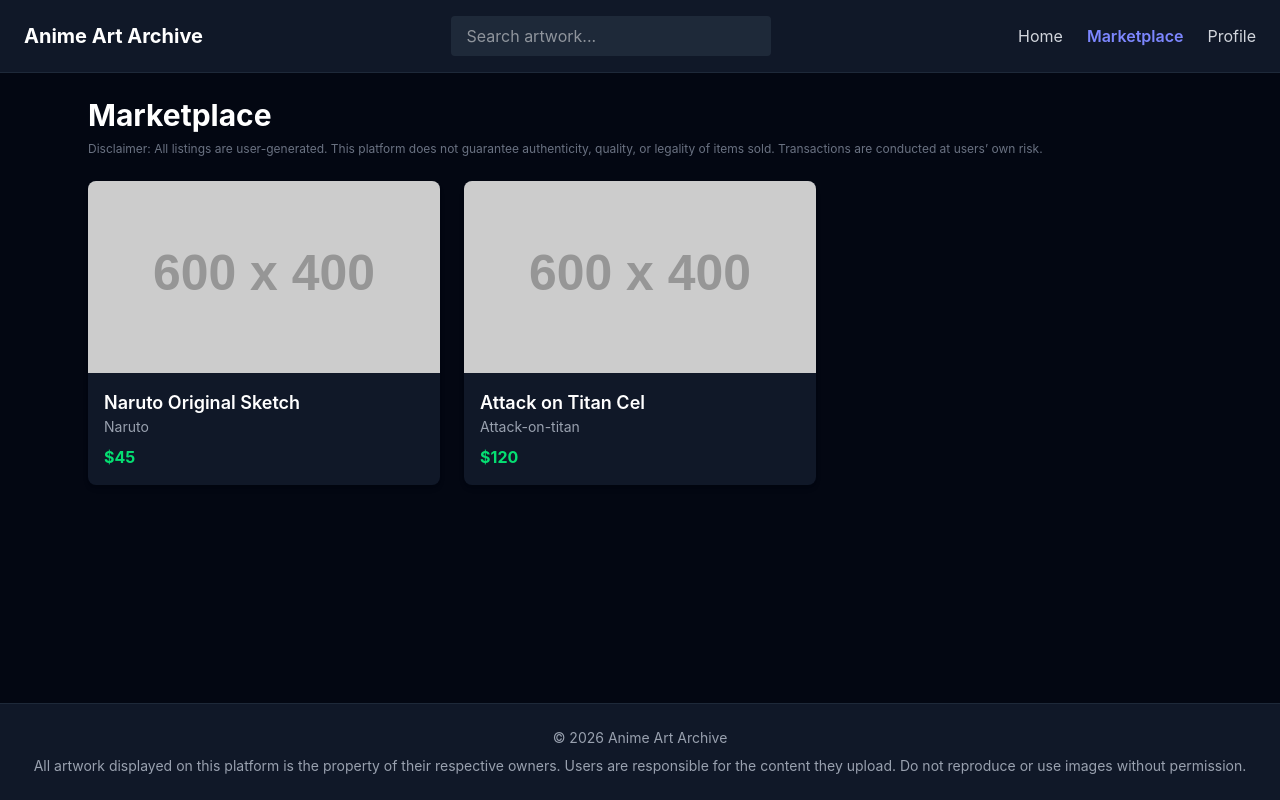
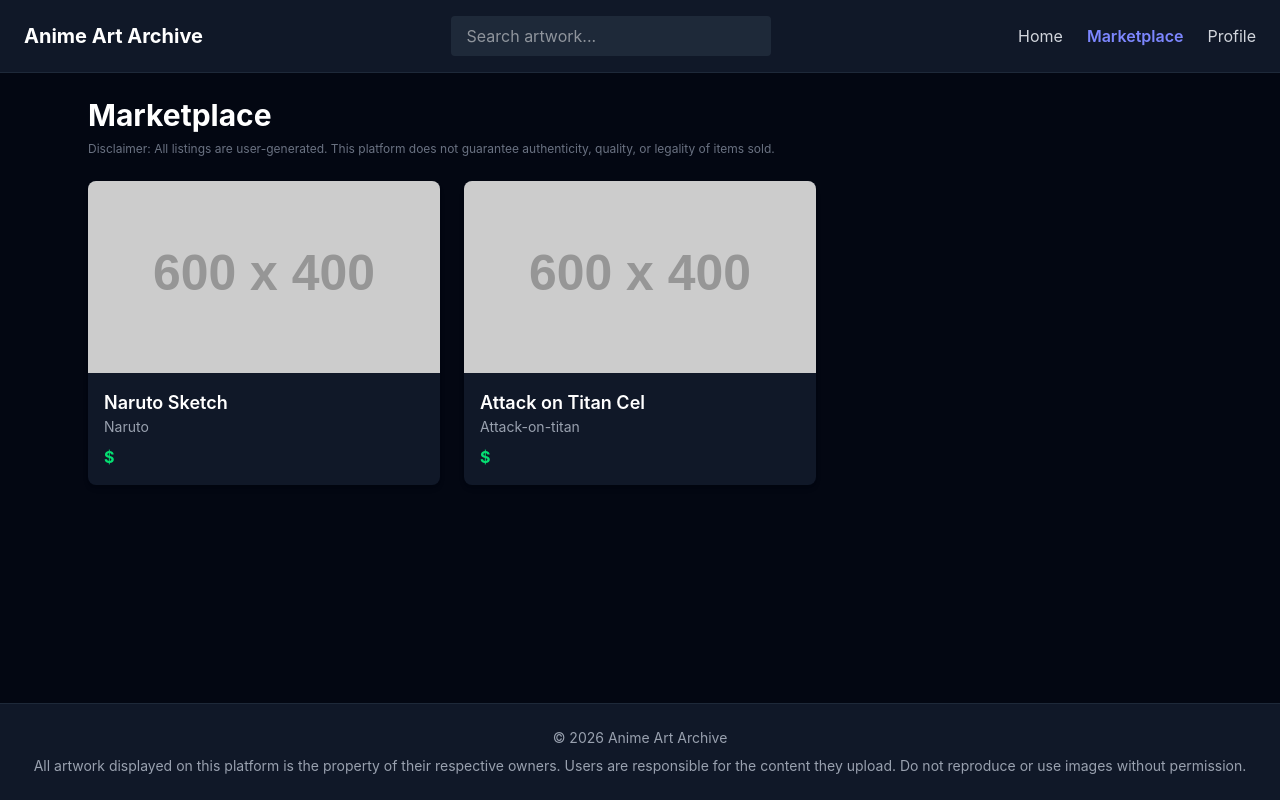
Before and after one commit to Berzey81/Anime-Art-Archive, a Vue app: page /marketplace in a window 1280 px wide. Built offline with nearby package versions, Linux system fonts and the light colour scheme.

Commit message:
fix: resolve marketplace crash and migrate listings to itemId-based structure

```diff
--- a/src/data/marketplaceData.js
+++ b/src/data/marketplaceData.js
@@ -1,9 +1,7 @@
 export const marketplaceItems = [
   {
     id: 101,
-    title: "Naruto Original Sketch",
-    anime: "naruto",
-    image: "https://via.placeholder.com/600x400",
+    itemId: 1,
     price: 45,
     currency: "USD",
     seller: "amber",
@@ -11,9 +9,7 @@
   },
   {
     id: 102,
-    title: "Attack on Titan Cel",
-    anime: "attack-on-titan",
-    image: "https://via.placeholder.com/600x400",
+    itemId: 2,
     price: 120,
     currency: "USD",
     seller: "amber",
--- a/src/router/index.js
+++ b/src/router/index.js
@@ -8,7 +8,7 @@
 const routes = [
   { path: "/", component: HomeView },
   { path: "/marketplace", component: MarketplaceView },
-  { path: "/profile", component: ProfileView },
+  { path: "/profile/:username", component: ProfileView },
   { path: "/art/:id", component: ArtDetailView },
   {
     path: "/gallery/:username/:slug",
--- a/src/views/MarketplaceView.vue
+++ b/src/views/MarketplaceView.vue
@@ -1,25 +1,35 @@
 <script setup>
 import { marketplaceItems } from "../data/marketplaceData";
+import { items } from "../data/artData";
 import AppCard from "../components/AppCard.vue";
+
+const enrichedItems = marketplaceItems
+  .map((listing) => {
+    const art = items.find((item) => item.id === listing.itemId);
+
+    return {
+      ...listing,
+      item: art,
+    };
+  })
+  .filter((listing) => listing.item);
 </script>
 
 <template>
   <div class="max-w-6xl mx-auto p-6">
     <h1 class="text-3xl font-bold mb-2">Marketplace</h1>
 
-    <!-- LEGAL DISCLAIMER -->
     <p class="text-xs text-gray-500 mb-6">
       Disclaimer: All listings are user-generated. This platform does not
-      guarantee authenticity, quality, or legality of items sold. Transactions
-      are conducted at users’ own risk.
+      guarantee authenticity, quality, or legality of items sold.
     </p>
 
     <div class="grid grid-cols-1 sm:grid-cols-2 md:grid-cols-3 gap-6">
       <AppCard
-      v-for="item in marketplaceItems"
-      :key="item.id"
-      :item="item"
-      variant="marketplace"
+        v-for="listing in enrichedItems"
+        :key="listing.id"
+        :item="listing.item"
+        variant="marketplace"
       />
     </div>
   </div>
```
